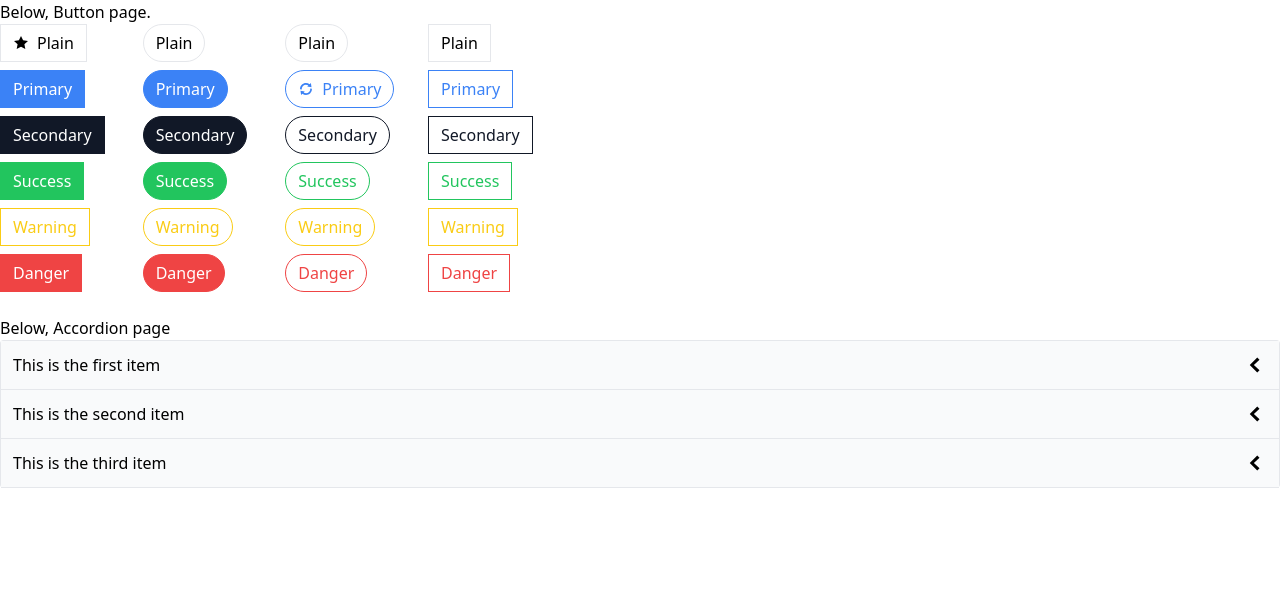
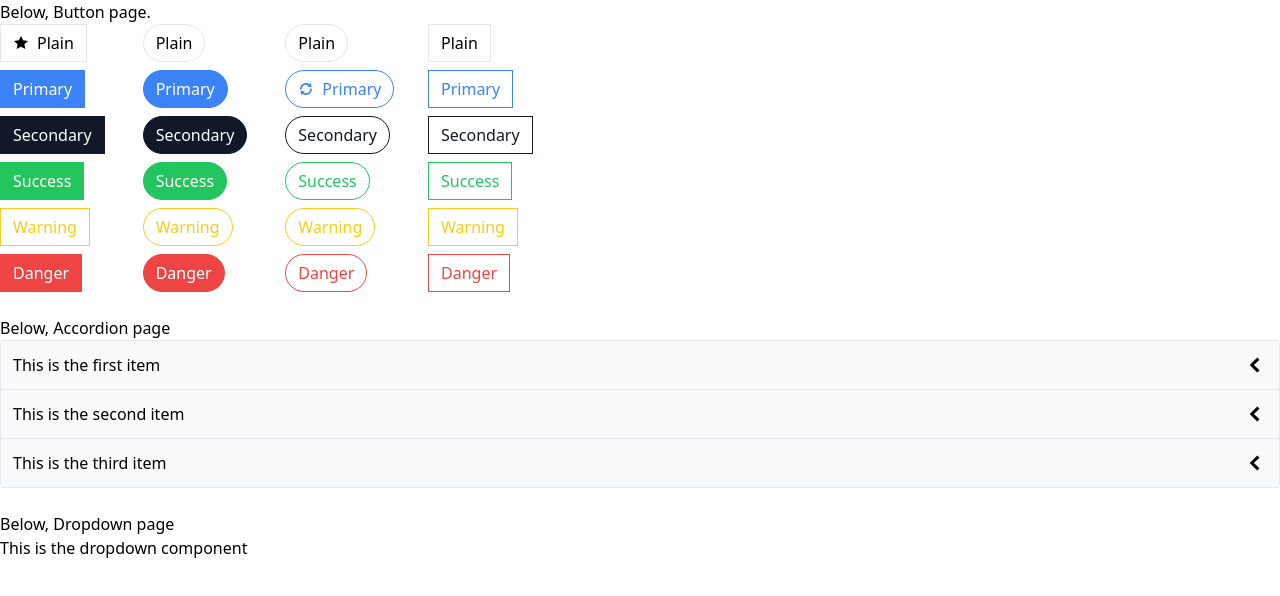
Before and after one commit to pedrolopezbiedma/React_FWK_Docu, a React (Create React App) app: page /dropdown in a window 1280 px wide. Shown: the top 596 px of the page. Built offline with nearby package versions, Linux system fonts and the light colour scheme.

Commit message:
Creating the Dropdown component structure

```diff
--- a/src/App.js
+++ b/src/App.js
@@ -1,5 +1,6 @@
 import AccordionPage from "./pages/AccordionPage";
 import ButtonPage from "./pages/ButtonPage";
+import DropdownPage from "./pages/DropdownPage";
 
 const App = () => {
     return(
@@ -13,6 +14,11 @@ const App = () => {
                 <h1>Below, Accordion page</h1>
                 <AccordionPage />
             </div>
+            <br />
+            <div>
+                <h1>Below, Dropdown page</h1>
+                <DropdownPage />
+            </div>
         </div>
     )
 }
--- a/src/components/Accordion.js
+++ b/src/components/Accordion.js
@@ -3,8 +3,6 @@ import { useState } from "react"
 import { GoChevronDown, GoChevronLeft } from "react-icons/go";
 
 const Accordion = ({ items }) => {
-    console.log('Items from props are -->', items)
-
     const [expandedIndex, setExpandedIndex] = useState(-1);
     const isExpanded = (index) => index === expandedIndex;
 
--- /dev/null
+++ b/src/components/Dropdown.js
@@ -0,0 +1,8 @@
+const Dropdown = ({ colors }) => {
+    console.log('Colors from props are -->', colors)
+    return (
+        <h1>This is the dropdown component</h1>
+    )
+}
+
+export default Dropdown
--- /dev/null
+++ b/src/pages/DropdownPage.js
@@ -0,0 +1,14 @@
+import Dropdown from "../components/Dropdown"
+
+const DropdownPage = () => {
+    const colors = [
+        { id: 'red', value: 'Red'},
+        { id: 'blue', value: 'Blue'},
+        { id: 'green', value: 'Green'},
+    ]
+    return(
+        <Dropdown colors = { colors }/>
+    )
+}
+
+export default DropdownPage
```
